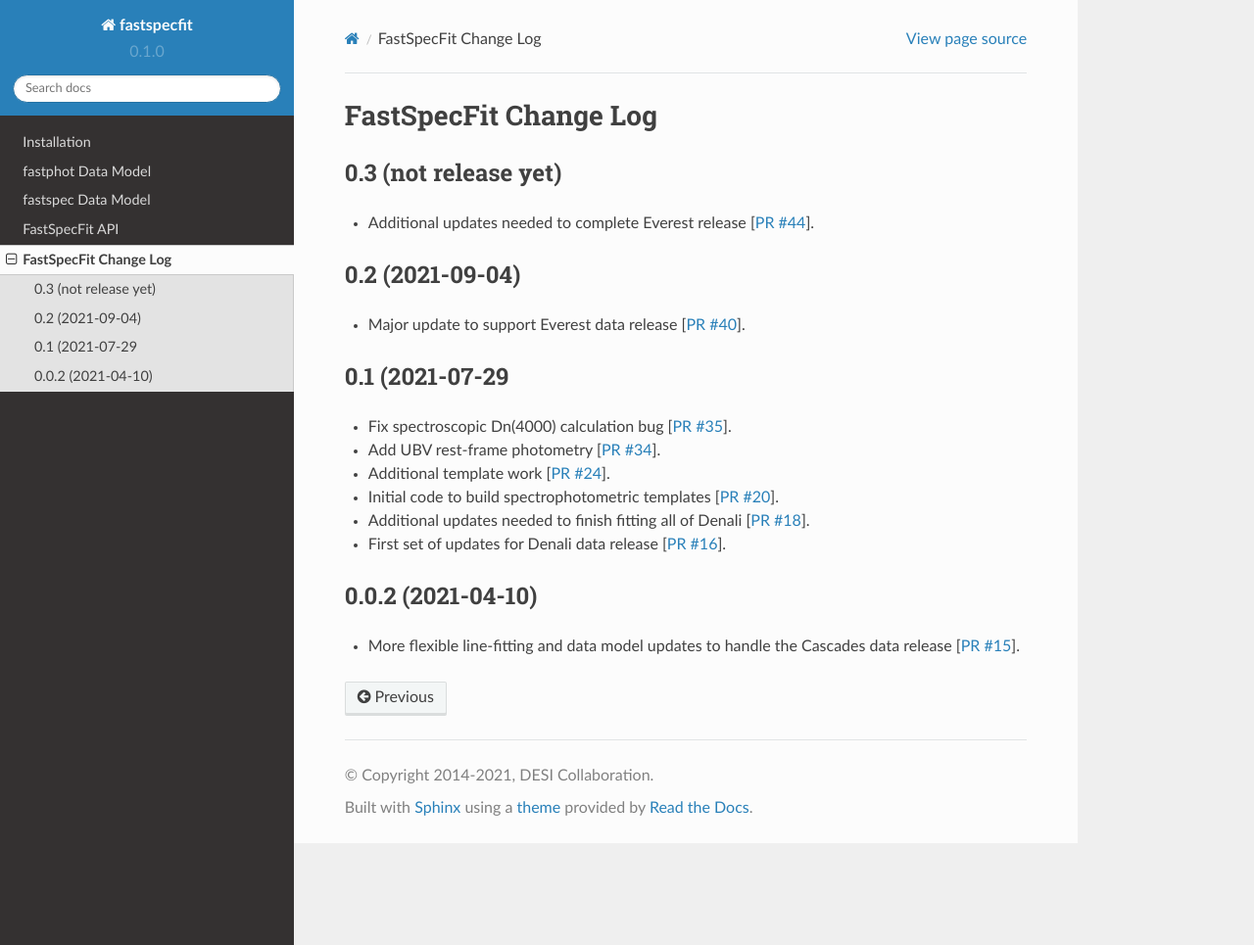
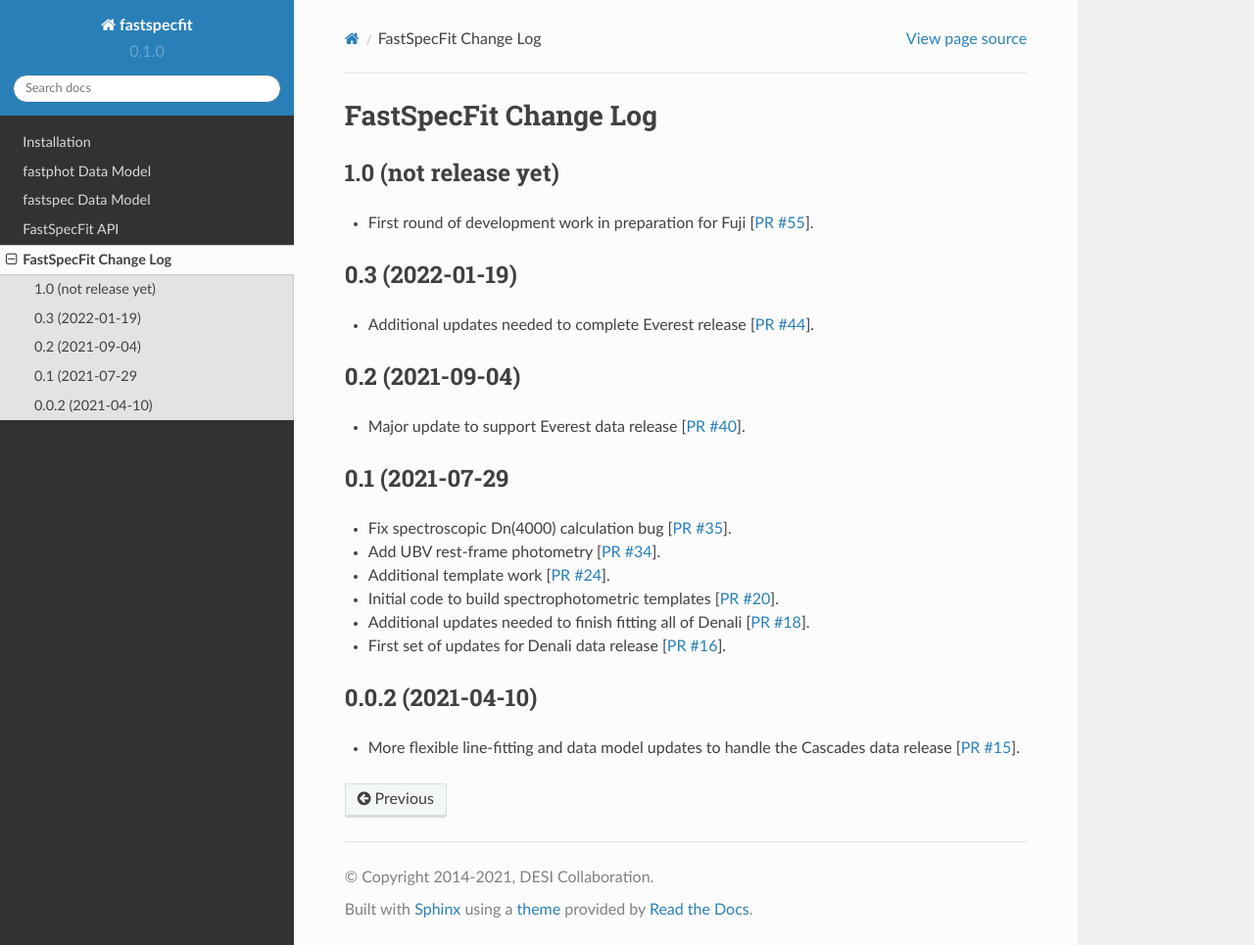
Before and after one commit to desihub/fastspecfit, a Sphinx documentation site: the page built from doc/changes.rst, in a window 1280 px wide and 965 px high. Shown: the whole window at 98% size. Built offline with Sphinx 7.4.7 and the Read the Docs theme 2.0.0, drawn with Linux system fonts in a browser that asks for light colours.

Commit message:
update change log

```diff
--- a/doc/changes.rst
+++ b/doc/changes.rst
@@ -2,13 +2,19 @@
 FastSpecFit Change Log
 ======================
 
-0.3 (not release yet)
+1.0 (not release yet)
 ---------------------
+
+* First round of development work in preparation for Fuji [`PR #55`_].
+
+.. _`PR #55`: https://github.com/desihub/fastspecfit/pull/55
+
+0.3 (2022-01-19)
+----------------
 
 * Additional updates needed to complete Everest release [`PR #44`_].
 
 .. _`PR #44`: https://github.com/desihub/fastspecfit/pull/44
-
 
 0.2 (2021-09-04)
 ----------------
```
